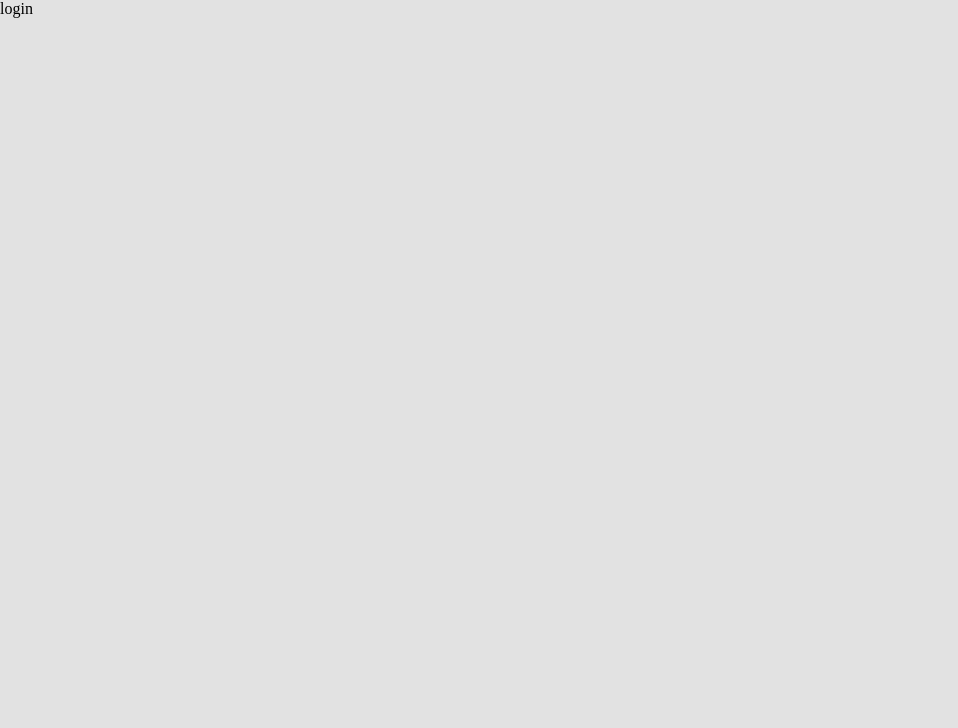
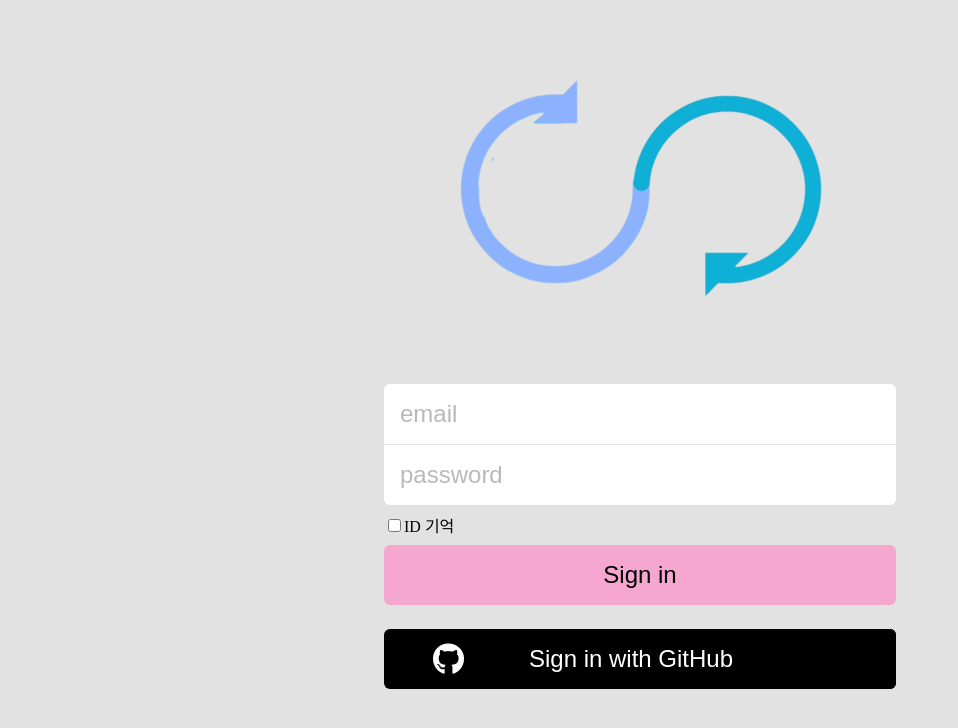
Before and after one commit to lsh23/url-shortener-vue, a Vue app: page /login in a window 1280 px wide. Shown: the top 728 px of the page, without its empty margins (0-958 px from the left). Built offline with nearby package versions, Linux system fonts and the light colour scheme.

Commit message:
feat : 로그인 화면 view 페이지에 대한 1차 디자인을 구성한다.

```diff
--- a/src/views/LoginView.vue
+++ b/src/views/LoginView.vue
@@ -1,11 +1,19 @@
 <template>
-	<div>login</div>
+	<div>
+		<Logo></Logo>
+		<LoginForm> </LoginForm>
+		<OauthLoginButton></OauthLoginButton>
+	</div>
 </template>
 
 <script>
+import Logo from '@/components/common/Logo.vue';
+import LoginForm from '@/components/common/LoginForm';
+import OauthLoginButton from '@/components/common/OauthLoginButton';
 export default {
 	name: 'LoginView',
+	components: { Logo, LoginForm, OauthLoginButton },
 };
 </script>
 
-<style></style>
+<style scoped></style>
```
